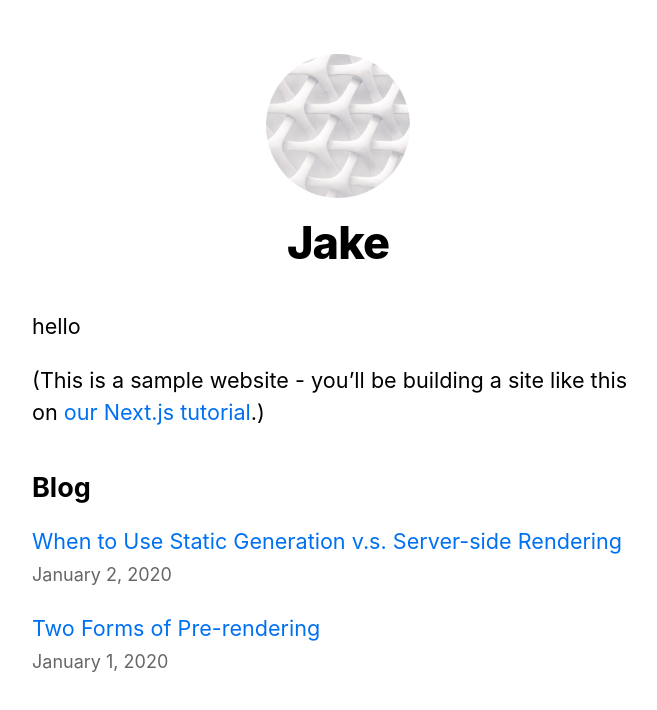
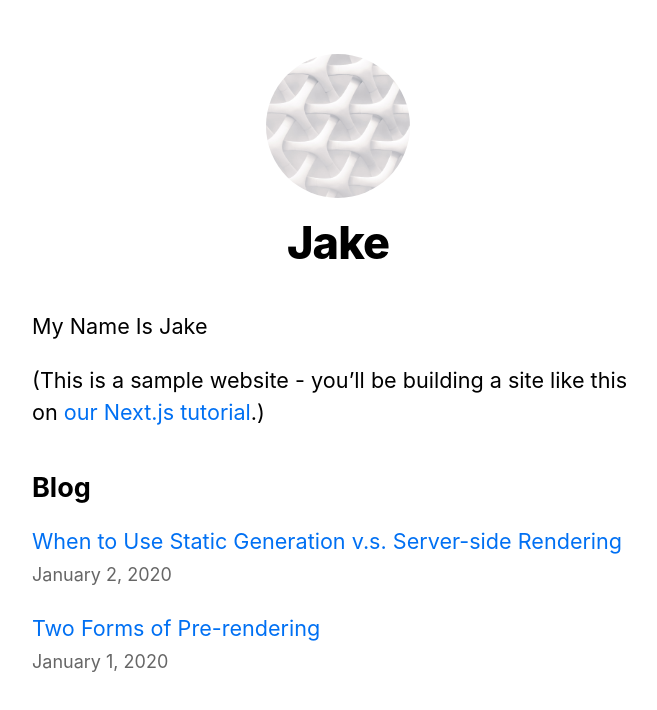
Before and after one commit to atatolgadln/blog, a Next.js app: page / in a window 1280 px wide. Shown: the top 710 px of the page, without its empty margins (302-959 px from the left). Built offline with nearby package versions, Linux system fonts and the light colour scheme.

Commit message:
updated index.js

```diff
--- a/pages/index.js
+++ b/pages/index.js
@@ -21,7 +21,7 @@ export default function Home({ allPostsData }) {
         <title>{siteTitle}</title>
       </Head>
       <section className={utilStyles.headingMd}>
-        <p>hello</p>
+        <p>My Name Is Jake</p>
         <p>
           (This is a sample website - you’ll be building a site like this on{' '}
           <a href="https://nextjs.org/learn">our Next.js tutorial</a>.)
```
